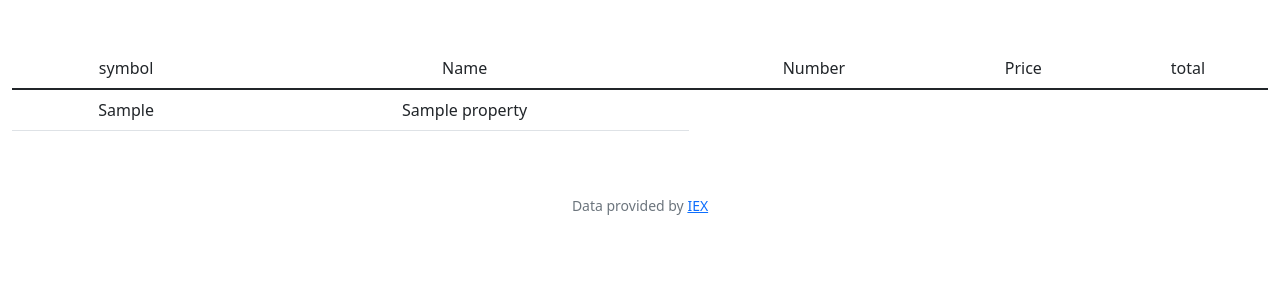
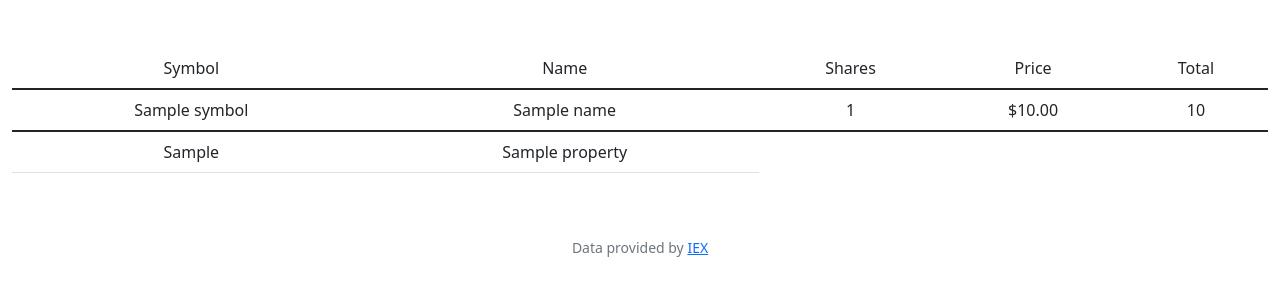
Before and after one commit to heddxh/CS50X, a Flask app: template week9/finance/templates/index.html in a window 1280 px wide. Shown: the part 76-376 px from the top of the page. Run offline with Flask 2, Linux system fonts and the light colour scheme; the template is opened without the code that fills it: most values are stand-ins (such as "Sample title", 1, 10 or a date in 2020); some libraries are stand-ins or nearby versions.

Commit message:
Sat, Mar 4, 2023, 2:53 PM +08:00

```diff
--- a/week9/finance/templates/index.html
+++ b/week9/finance/templates/index.html
@@ -8,15 +8,21 @@
     <table class="table">
         <thead>
             <tr>
-                <td>symbol</td>
+                <td>Symbol</td>
                 <td>Name</td>
-                <td>Number</td>
+                <td>Shares</td>
                 <td>Price</td>
-                <td>total</td>
+                <td>Total</td>
             </tr>
         </thead>
         <tbody>
-
+            <tr>
+                <td>{{ symbol }}</td>
+                <td>{{ name }}</td>
+                <td>{{ number }}</td>
+                <td>{{ price | usd }}</td>
+                <td>{{ prize * number | usd }}</td>
+            </tr>
         </tbody>
         <tfoot>
             <td>{{ cash_left }}</td>
```
